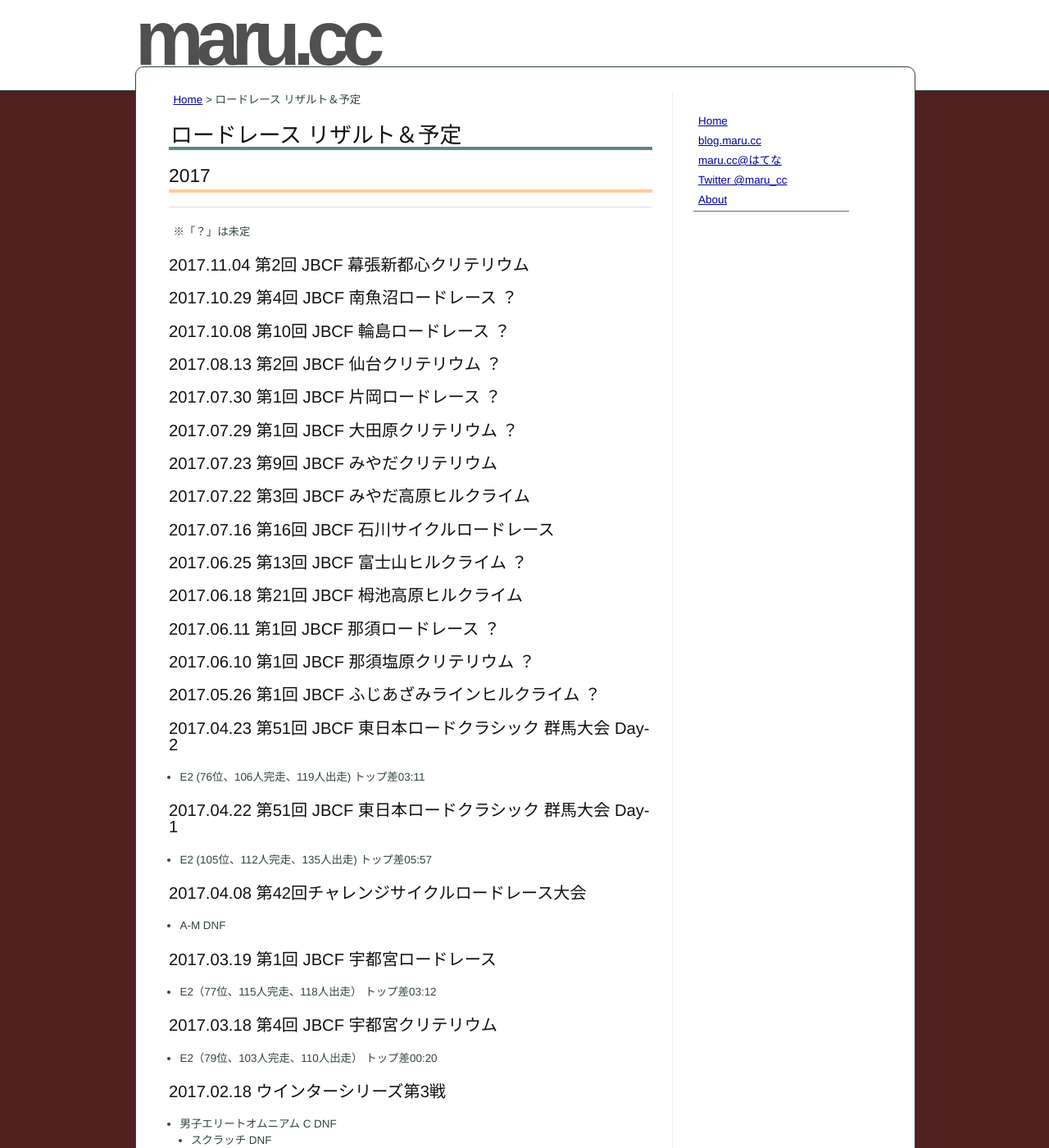
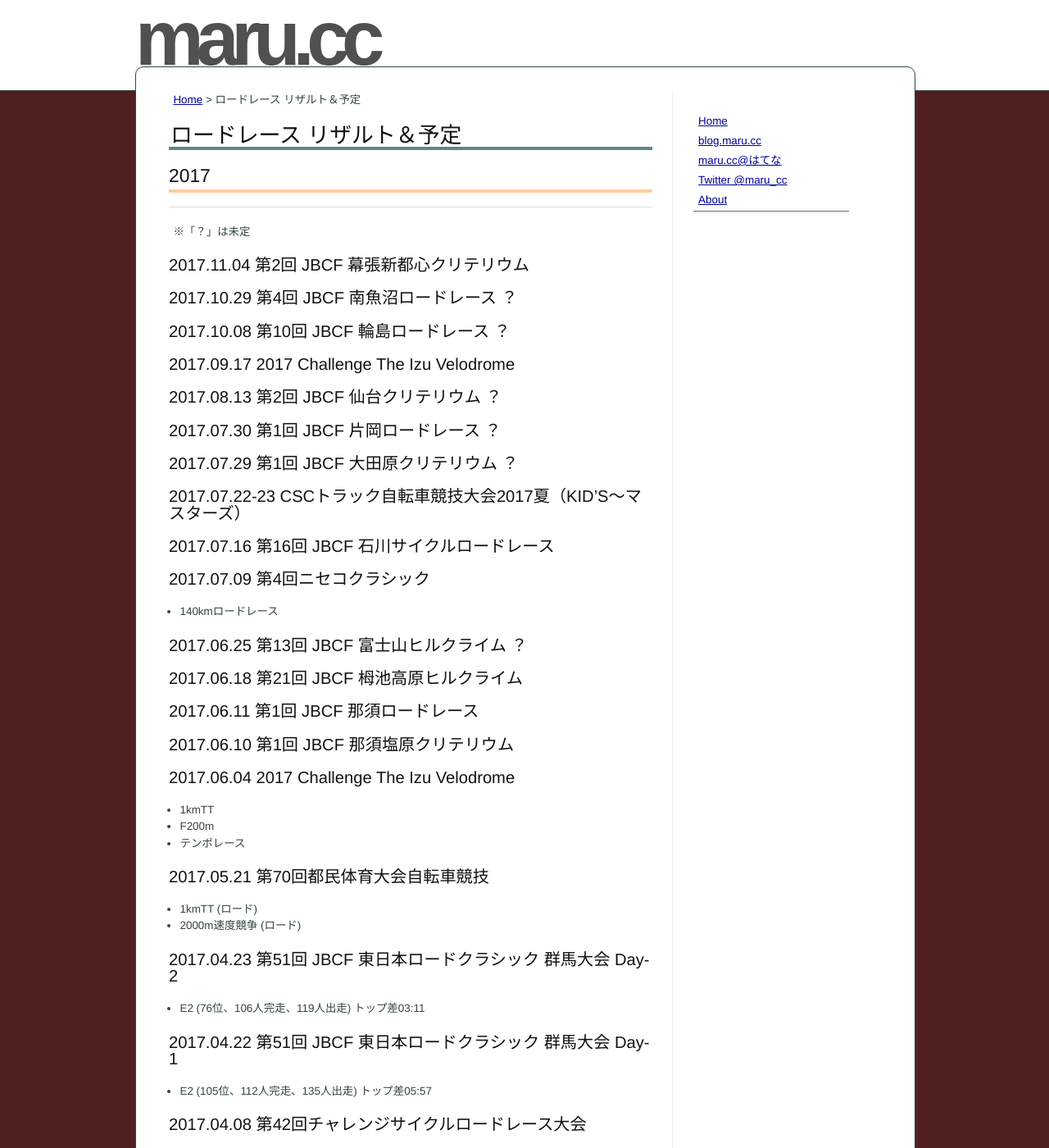
Before and after one commit to marucc/marucc.github.io, a Jekyll site: the page built from sports/results_bike.md, in a window 1280 px wide and 1400 px high. Shown: the whole window at 82% size. Built offline with Jekyll 4.4.1, drawn with Linux system fonts in a browser that asks for light colours.

Commit message:
Published with https://stackedit.io/

```diff
--- a/sports/results_bike.md
+++ b/sports/results_bike.md
@@ -22,27 +22,37 @@ markdown: kramdown
 
 ### 2017.10.08 第10回 JBCF 輪島ロードレース ？
 
+### 2017.09.17 2017 Challenge The Izu Velodrome
+
 ### 2017.08.13 第2回 JBCF 仙台クリテリウム ？
 
 ### 2017.07.30 第1回 JBCF 片岡ロードレース ？
 
 ### 2017.07.29 第1回 JBCF 大田原クリテリウム ？
 
-### 2017.07.23 第9回 JBCF みやだクリテリウム
-
-### 2017.07.22 第3回 JBCF みやだ高原ヒルクライム
+### 2017.07.22-23 CSCトラック自転車競技大会2017夏（KID’S～マスターズ）
 
 ### 2017.07.16 第16回 JBCF 石川サイクルロードレース
+
+### 2017.07.09 第4回ニセコクラシック
+* 140kmロードレース
 
 ### 2017.06.25 第13回 JBCF 富士山ヒルクライム ？
 
 ### 2017.06.18 第21回 JBCF 栂池高原ヒルクライム
 
-### 2017.06.11 第1回 JBCF 那須ロードレース ？
+### 2017.06.11 第1回 JBCF 那須ロードレース
 
-### 2017.06.10 第1回 JBCF 那須塩原クリテリウム ？
+### 2017.06.10 第1回 JBCF 那須塩原クリテリウム
 
-### 2017.05.26 第1回 JBCF ふじあざみラインヒルクライム ？
+### 2017.06.04 2017 Challenge The Izu Velodrome
+* 1kmTT
+* F200m
+* テンポレース
+
+### 2017.05.21 第70回都民体育大会自転車競技
+* 1kmTT (ロード)
+* 2000m速度競争 (ロード)
 
 ### 2017.04.23 第51回 JBCF 東日本ロードクラシック 群馬大会 Day-2
 * E2  (76位、106人完走、119人出走) トップ差03:11
```
